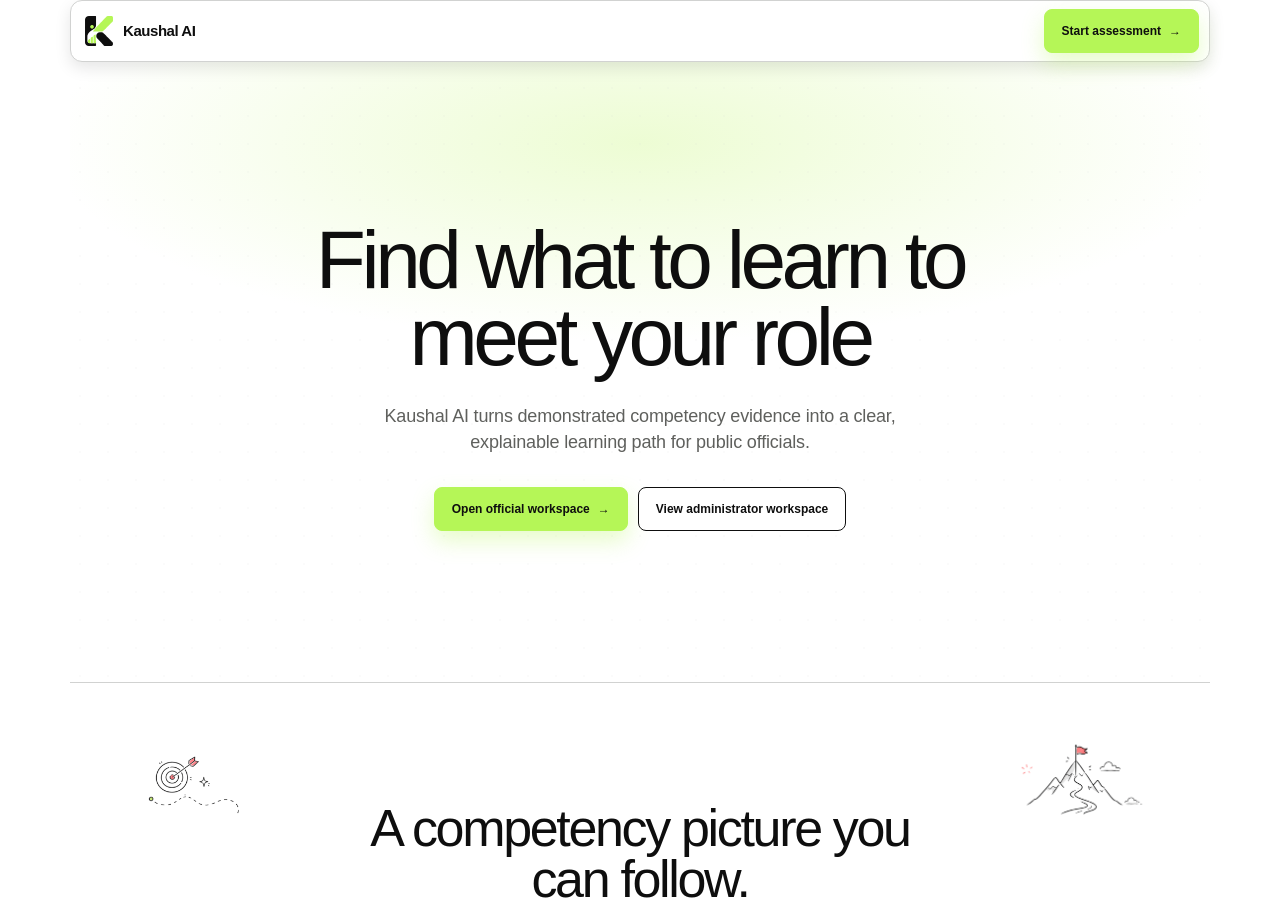
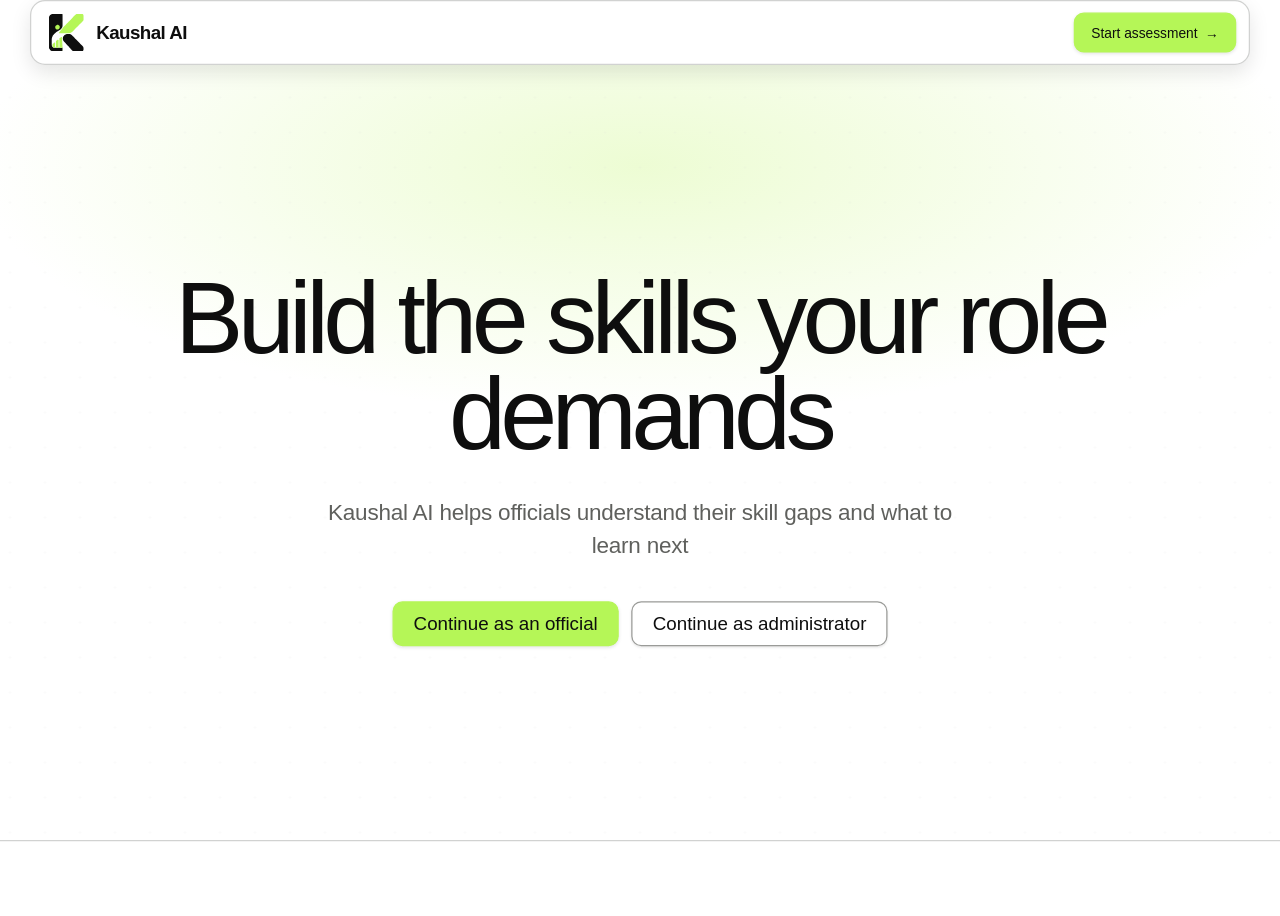
Before and after one commit to Anuraj-dev/kaushalai, a Next.js app: page / in a window 1280 px wide. Shown: the top 916 px of the page. Built offline with nearby package versions, Linux system fonts and the light colour scheme.

Commit message:
fix(ui): align learner entry and landing copy

```diff
--- a/src/app/globals.css
+++ b/src/app/globals.css
@@ -1,4 +1,5 @@
 @import "tailwindcss";
+@source not "../../.next-e2e";
 
 :root {
   color-scheme: light;
@@ -31,11 +32,11 @@
 
 * { box-sizing: border-box; }
 html { background: var(--paper); scroll-behavior: smooth; overflow-x: clip; }
-body { margin: 0; background: var(--paper); color: var(--ink); font-family: var(--font-sans); font-size: 15px; line-height: 1.5; min-height: 100vh; }
+body { margin: 0 auto; background: var(--paper); color: var(--ink); font-family: var(--font-sans); font-size: 15px; line-height: 1.5; transform: scale(1.25); transform-origin: top center; width: 80%; min-height: 80vh; }
 ::selection { background: var(--lime); color: var(--ink); }
 a { color: inherit; }
 button, a, select, input, textarea { font: inherit; }
-button, .button { cursor: pointer; }
+button { cursor: pointer; }
 button:disabled { cursor: not-allowed; }
 :focus-visible { outline: 3px solid var(--ink); outline-offset: 2px; box-shadow: 0 0 0 4px var(--lime); }
 ::placeholder { color: var(--muted); opacity: 1; }
@@ -70,21 +71,22 @@ button:disabled { cursor: not-allowed; }
 .nav-cta-secondary { border-color: var(--ink); background: var(--paper); }
 .demo-badge { display: inline-flex; align-items: center; color: var(--muted); font-family: var(--font-mono); font-size: 10px; white-space: nowrap; }
 .status-dot { display: inline-block; width: 7px; height: 7px; margin-right: 6px; border-radius: 50%; background: var(--success); }
-.nav-cta { display: inline-flex; min-height: 36px; align-items: center; gap: 6px; padding: 0 13px; border: 1px solid var(--lime); border-radius: var(--radius-sm); background: var(--lime); box-shadow: 0 8px 18px rgb(181 246 87 / 34%); font-size: 11px; font-weight: 700; text-decoration: none; }
-.nav-cta:hover { transform: translateY(-1px); box-shadow: 0 10px 22px rgb(181 246 87 / 42%); }
+.nav-cta { gap: 6px; padding: 0 13px; font-size: 11px; text-decoration: none; }
 
-.button { display: inline-flex; min-height: 44px; align-items: center; justify-content: center; gap: 8px; padding: 10px 17px; border: 1px solid transparent; border-radius: var(--radius-sm); font-size: 12px; font-weight: 700; line-height: 1; text-decoration: none; transition: transform 140ms ease, box-shadow 140ms ease, background-color 140ms ease, border-color 140ms ease; }
-.button:hover:not(:disabled) { transform: translateY(-1px); }
-.button:active:not(:disabled) { transform: translateY(0); }
-.button-primary { border-color: var(--lime); background: var(--lime); color: var(--ink); box-shadow: 0 10px 22px rgb(181 246 87 / 32%); }
-.button-primary:hover:not(:disabled) { box-shadow: 0 14px 28px rgb(181 246 87 / 44%); }
-.button-secondary { border-color: var(--ink); background: var(--paper); color: var(--ink); }
-.button-secondary:hover:not(:disabled) { background: var(--lime-wash); }
-.button-dark { border-color: var(--ink); background: var(--ink); color: var(--paper); }
-.button-light { border-color: var(--paper); background: var(--paper); color: var(--ink); }
-.button-white { border-color: var(--paper); background: var(--paper); color: var(--ink); }
-.button-danger { border-color: var(--danger); background: var(--paper); color: var(--danger); }
-.button:disabled { opacity: 0.45; box-shadow: none; transform: none; }
+.kaushal-button { border: 1px solid transparent; }
+.kaushal-button-primary { border-color: var(--lime); background: var(--lime); color: var(--ink); box-shadow: 0 1px 3px rgb(14 14 14 / 12%); }
+.kaushal-button-primary:hover:not(:disabled) { background: var(--lime-card); }
+.kaushal-button-secondary { border-color: var(--line-strong); background: var(--paper); color: var(--ink); box-shadow: 0 1px 2px rgb(14 14 14 / 10%); }
+.kaushal-button-secondary:hover:not(:disabled) { border-color: var(--ink); background: var(--lime-wash); }
+.kaushal-button-dark { border-color: var(--ink); background: var(--ink); color: var(--paper); box-shadow: 0 1px 3px rgb(14 14 14 / 16%); }
+.kaushal-button-dark:hover:not(:disabled) { background: var(--panel-soft); }
+.kaushal-button-light { border-color: var(--paper); background: var(--paper); color: var(--ink); }
+.kaushal-button-danger { border-color: var(--danger); background: var(--paper); color: var(--danger); }
+.kaushal-button-danger:hover:not(:disabled) { background: rgb(216 75 63 / 8%); }
+.kaushal-button-ghost { border-color: transparent; background: transparent; color: var(--muted); }
+.kaushal-button-ghost:hover:not(:disabled) { color: var(--ink); }
+.kaushal-button-link { min-height: 0; border: 0; background: transparent; color: var(--ink); text-underline-offset: 4px; }
+.kaushal-button-link:hover:not(:disabled) { text-decoration: underline; }
 .text-link { color: var(--ink); font-size: 12px; font-weight: 700; text-underline-offset: 4px; }
 .text-link:hover { text-decoration-thickness: 2px; }
 
@@ -159,7 +161,7 @@ button:disabled { cursor: not-allowed; }
 .dark-evidence { display: grid; grid-template-columns: minmax(0, 0.92fr) minmax(320px, 1.08fr); gap: 72px; margin: 0 52px; padding: 52px; border-radius: var(--radius-md); background: var(--panel); color: var(--paper); }
 .dark-evidence-copy h2 { max-width: 450px; margin: 18px 0 15px; font-size: clamp(34px, 4vw, 52px); font-weight: 500; line-height: 0.98; letter-spacing: -0.05em; }
 .dark-evidence-copy p { max-width: 430px; margin: 0; color: var(--muted-light); font-size: 15px; line-height: 1.5; }
-.dark-evidence-copy .button { margin-top: 32px; }
+.dark-evidence-copy .kaushal-button { margin-top: 32px; }
 .evidence-ledger { align-self: center; border: 1px solid rgb(255 255 255 / 24%); border-radius: var(--radius-sm); }
 .ledger-row { display: grid; grid-template-columns: 28px 1fr 24px; gap: 12px; align-items: start; padding: 18px; border-bottom: 1px solid rgb(255 255 255 / 18%); }
 .ledger-row:last-child { border-bottom: 0; }
@@ -285,10 +287,10 @@ button:disabled { cursor: not-allowed; }
 .page-header p, .admin-shell .page-header p { max-width: 640px; margin: 16px 0 0; color: var(--muted); font-size: 14px; line-height: 1.5; }
 .page-header > .tag { flex: 0 0 auto; align-self: start; }
 .header-meta { display: flex; flex-wrap: wrap; gap: 6px; margin-top: 18px; }
-.learner-header .button { flex: 0 0 auto; }
+.learner-header .kaushal-button { flex: 0 0 auto; }
 .learner-header { min-height: 0; padding: 0; border-bottom: 0; justify-content: flex-end; }
 .learner-header > div { display: none; }
-.workspace-back { display: none; }
+.workspace-back { display: none; margin-bottom: 18px; }
 .back-button { min-height: 44px; padding: 0; border: 0; background: transparent; color: var(--muted); font-size: 12px; font-weight: 700; text-decoration: underline; text-decoration-thickness: 1px; text-underline-offset: 5px; }
 .back-button:hover:not(:disabled) { color: var(--ink); text-decoration-thickness: 2px; }
 .back-button:disabled { opacity: 0.45; }
@@ -381,7 +383,7 @@ button:disabled { cursor: not-allowed; }
 .confidence { align-self: start; color: var(--muted); font-family: var(--font-mono); font-size: 10px; text-align: right; white-space: nowrap; }
 .confidence-supported { color: var(--ink); }
 .recommendation-card { margin-top: 16px; border-color: var(--lime); background: var(--lime-wash); }
-.recommendation-card .button-secondary { background: var(--paper); }
+.recommendation-card .kaushal-button-secondary { background: var(--paper); }
 
 .admin-shell { padding-top: 70px; }
 .admin-page-header { align-items: start; }
@@ -411,7 +413,7 @@ button:disabled { cursor: not-allowed; }
 .admin-gap-list span { font-family: var(--font-mono); font-size: 10px; }
 .new-version-form { margin: 24px 0 14px; }
 .matrix-header { display: grid; grid-template-columns: minmax(0, 1fr) auto auto; align-items: start; }
-.matrix-header > .button { margin-top: 3px; }
+.matrix-header > .kaushal-button { margin-top: 3px; }
 .admin-matrix-form, .admin-preview-list { border: 1px solid var(--line-strong); border-radius: var(--radius-sm); background: var(--paper); }
 .admin-matrix-form { padding: 28px; }
 .admin-matrix-form fieldset { min-width: 0; padding: 0; margin: 0; border: 0; }
@@ -424,8 +426,8 @@ button:disabled { cursor: not-allowed; }
 .admin-competency-row input { accent-color: var(--ink); }
 .admin-competency-row select { width: 100%; padding: 9px 8px; border: 1px solid var(--line-strong); border-radius: var(--radius-xs); background: var(--paper); color: var(--ink); }
 .admin-actions { display: flex; flex-wrap: wrap; gap: 10px; margin-top: 24px; padding-top: 20px; border-top: 1px solid var(--line); }
-.admin-actions button, .admin-shell button:not(.button) { min-height: 44px; padding: 10px 15px; border: 1px solid var(--ink); border-radius: var(--radius-sm); background: var(--ink); color: var(--paper); font-size: 12px; font-weight: 700; }
-.admin-actions button:first-child { background: var(--paper); color: var(--ink); }
+.admin-actions button:not(.kaushal-button), .admin-shell button:not(.kaushal-button) { min-height: 44px; padding: 10px 15px; border: 1px solid var(--ink); border-radius: var(--radius-sm); background: var(--ink); color: var(--paper); font-size: 12px; font-weight: 700; }
+.admin-actions .kaushal-button:first-child { background: var(--paper); color: var(--ink); }
 .back-link { display: inline-block; margin-bottom: 24px; }
 .matrix-preview > .page-header { margin-bottom: 24px; }
 .admin-preview-list { display: grid; gap: 0; margin: 0; padding: 28px; list-style: none; }
@@ -505,7 +507,7 @@ button:disabled { cursor: not-allowed; }
   .page-header { display: block; padding-bottom: 22px; }
   .page-header h1, .admin-shell h1 { font-size: 44px; }
   .page-header > .tag { margin-top: 18px; }
-  .learner-header .button { width: 100%; margin-top: 22px; }
+  .learner-header .kaushal-button { width: 100%; margin-top: 22px; }
   .stepper { display: flex; margin: 22px 0 24px; overflow-x: auto; padding-bottom: 3px; }
   .step { min-width: 140px; }
   .surface { padding: 20px; }
@@ -520,7 +522,7 @@ button:disabled { cursor: not-allowed; }
   .form-actions { align-items: stretch; flex-direction: column; }
   .form-actions { display: grid; grid-template-columns: 1fr 1fr; }
   .form-actions .answer-count { grid-column: 1 / -1; grid-row: 1; }
-  .form-actions .button { width: 100%; }
+  .form-actions .kaushal-button { width: 100%; }
   .result-row, .recommendation-row { grid-template-columns: 1fr; gap: 9px; }
   .confidence { text-align: left; }
   .admin-page-header > .tag { margin-top: 18px; }
@@ -536,7 +538,7 @@ button:disabled { cursor: not-allowed; }
   .admin-metric strong { margin-top: 14px; font-size: 28px; }
   .admin-gap-section { grid-template-columns: 1fr; gap: 26px; padding: 22px; }
   .matrix-header { display: block; }
-  .matrix-header > .tag, .matrix-header > .button { display: inline-flex; margin-top: 18px; }
+  .matrix-header > .tag, .matrix-header > .kaushal-button { display: inline-flex; margin-top: 18px; }
   .admin-matrix-form { padding: 20px; }
   .admin-matrix-form legend { font-size: 27px; }
   .admin-competency-row { grid-template-columns: 1fr; gap: 8px; }
@@ -549,7 +551,7 @@ button:disabled { cursor: not-allowed; }
   .nav-cta { padding: 0 10px; font-size: 10px; }
   .landing-hero h1 { font-size: 44px; }
   .landing-actions { width: 100%; }
-  .landing-actions .button { width: 100%; }
+  .landing-actions .kaushal-button { width: 100%; }
   .metric strong { font-size: 24px; }
 }
 
--- a/src/app/layout.tsx
+++ b/src/app/layout.tsx
@@ -17,5 +17,5 @@ export const metadata: Metadata = {
 export const viewport: Viewport = { width: "device-width", initialScale: 1 };
 
 export default function RootLayout({ children }: Readonly<{ children: React.ReactNode }>) {
-  return <html lang="en" data-scroll-behavior="smooth"><body data-design-contract="kaushal-frame-adaptation-v1"><a className="skip-link" href="#main-content">Skip to main content</a><div className="site-frame"><AppNavigation/><div className="content-frame">{children}</div></div></body></html>;
+  return <html lang="en" data-scroll-behavior="smooth"><body data-design-contract="kaushal-frame-adaptation-v1" suppressHydrationWarning><a className="skip-link" href="#main-content">Skip to main content</a><div className="site-frame"><AppNavigation/><div className="content-frame">{children}</div></div></body></html>;
 }
--- a/src/app/page.tsx
+++ b/src/app/page.tsx
@@ -5,37 +5,37 @@ import { Button } from "@/components/ui/button";
 export default function Home() {
   return <main id="main-content" className="landing">
     <section className="landing-hero" aria-labelledby="landing-title">
-      <h1 id="landing-title">Find what to learn to meet your role</h1>
-      <p className="landing-lede">Kaushal AI turns demonstrated competency evidence into a clear, explainable learning path for public officials.</p>
-      <div className="landing-actions"><Button asChild variant="primary"><Link href="/learner">Open official workspace <span aria-hidden="true">→</span></Link></Button><Button asChild variant="secondary"><Link href="/admin">View administrator workspace</Link></Button></div>
+      <h1 id="landing-title">Build the skills your role demands</h1>
+      <p className="landing-lede">Kaushal AI helps officials understand their skill gaps and what to learn next</p>
+      <div className="landing-actions"><Button asChild variant="primary"><Link href="/learner">Continue as an official</Link></Button><Button asChild variant="secondary"><Link href="/admin">Continue as administrator</Link></Button></div>
     </section>
 
     <section className="workflow-preview workflow-preview-decorated" aria-labelledby="workflow-title">
-      <div className="workflow-top-art workflow-top-art-left" aria-hidden="true"><Image src="/landing/top-target.png" alt="" width={160} height={160} /></div><div className="workflow-top-art workflow-top-art-right" aria-hidden="true"><Image src="/landing/top-mountain.png" alt="" width={180} height={160} /></div><div className="section-heading section-heading-centered workflow-heading-decorated"><div className="workflow-heading-text"><h2 id="workflow-title">A competency picture you can follow.</h2><p>One continuous path from role requirements to a practical learning decision.</p></div></div>
+      <div className="workflow-top-art workflow-top-art-left" aria-hidden="true"><Image src="/landing/top-target.png" alt="" width={160} height={160} /></div><div className="workflow-top-art workflow-top-art-right" aria-hidden="true"><Image src="/landing/top-mountain.png" alt="" width={180} height={160} /></div><div className="section-heading section-heading-centered workflow-heading-decorated"><div className="workflow-heading-text"><h2 id="workflow-title">A skill map you can actually act on</h2><p>From what your role needs to what you should learn next</p></div></div>
       <div className="workflow-diagram" aria-label="Assessment, evidence, result, and learning path flow">
-        <div className="workflow-node"><span className="node-index">01</span><strong>Published matrix</strong><small>Required level and importance</small></div>
+        <div className="workflow-node"><span className="node-index">01</span><strong>Role Requirements</strong><small>Expected level and priority</small></div>
         <span className="workflow-arrow" aria-hidden="true">→</span>
         <div className="workflow-node workflow-node-dark"><span className="node-index">02</span><strong>Assessment rounds</strong><small>Baseline, adaptive, clarify</small></div>
         <span className="workflow-arrow" aria-hidden="true">→</span>
-        <div className="workflow-node"><span className="node-index">03</span><strong>Supported gaps</strong><small>Score, confidence, evidence</small></div>
+        <div className="workflow-node"><span className="node-index">03</span><strong>Identified skill gaps</strong><small>Scores backed by evidence</small></div>
         <span className="workflow-arrow" aria-hidden="true">→</span>
-        <div className="workflow-node workflow-node-lime"><span className="node-index">04</span><strong>Learning path</strong><small>Catalog-backed next actions</small></div>
+        <div className="workflow-node workflow-node-lime"><span className="node-index">04</span><strong>Personalized learning path</strong><small>Recommended courses and next steps</small></div>
       </div>
       <div className="workflow-bottom-trail" aria-hidden="true"><div className="workflow-trail-line" /><div className="workflow-trail-items"><div className="workflow-trail-item"><Image src="/landing/bottom-books.png" alt="" width={160} height={130} /></div><div className="workflow-trail-item"><Image src="/landing/bottom-clipboard.png" alt="" width={160} height={130} /></div><div className="workflow-trail-item"><Image src="/landing/bottom-bridge.png" alt="" width={170} height={130} /></div><div className="workflow-trail-item"><Image src="/landing/bottom-signpost.png" alt="" width={150} height={130} /></div></div></div>
     </section>
 
     <section className="feature-section" aria-labelledby="feature-title">
       <div className="feature-grid">
-        <article className="feature-card feature-card-wide"><div className="feature-card-copy"><span className="tag tag-lime">Official workspace</span><h3>Answer in rounds, not all at once.</h3><p>Start with a baseline, then move through personalized evidence and clarification only when the result needs more support.</p></div><div className="feature-wide-art" aria-hidden="true"><Image src="/landing/features/rounds-doc.png" alt="" width={360} height={220} className="feature-wide-doc" /><Image src="/landing/features/rounds-steps.png" alt="" width={360} height={152} className="feature-wide-steps" /><Image src="/landing/features/rounds-arc.png" alt="" width={220} height={132} className="feature-wide-arc" /></div></article>
-        <article className="feature-card feature-card-admin"><span className="tag">Administrator workspace</span><h3>Publish with a paper trail.</h3><p>Review coverage, edit a draft matrix, and publish an immutable version that future assessments can reference.</p><div className="feature-admin-art" aria-hidden="true"><Image src="/landing/features/admin-papers.png" alt="" width={340} height={237} /></div><div className="mini-table" aria-hidden="true"><span/><span/><span/><span/></div></article>
-        <article className="feature-card feature-card-learning"><span className="tag">Learning history</span><h3>Keep progress in context.</h3><p>Course completions add verified history without rewriting the assessment that came before.</p><div className="feature-learning-art" aria-hidden="true"><Image src="/landing/features/learning-full.png" alt="" width={560} height={242} className="learning-timeline-img" /></div><div className="feature-learning-bars" aria-hidden="true"><div className="mini-bars"><span /><span /><span /></div></div></article>
+        <article className="feature-card feature-card-wide"><div className="feature-card-copy"><span className="tag tag-lime">Official workspace</span><h3>Assess step by step</h3><p>Begin with the basics and follow up only where more clarity is needed</p></div><div className="feature-wide-art" aria-hidden="true"><Image src="/landing/features/rounds-doc.png" alt="" width={360} height={220} className="feature-wide-doc" /><Image src="/landing/features/rounds-steps.png" alt="" width={360} height={152} className="feature-wide-steps" /><Image src="/landing/features/rounds-arc.png" alt="" width={220} height={132} className="feature-wide-arc" /></div></article>
+        <article className="feature-card feature-card-admin"><span className="tag">Administrator workspace</span><h3>Publish with a paper trail</h3><p>Build, review, and publish competency matrices with a clear version history</p><div className="feature-admin-art" aria-hidden="true"><Image src="/landing/features/admin-papers.png" alt="" width={340} height={237} /></div><div className="mini-table" aria-hidden="true"><span/><span/><span/><span/></div></article>
+        <article className="feature-card feature-card-learning"><span className="tag">Learning history</span><h3>Track progress over time</h3><p>New progress is recorded while previous assessment results stay intact</p><div className="feature-learning-art" aria-hidden="true"><Image src="/landing/features/learning-full.png" alt="" width={560} height={242} className="learning-timeline-img" /></div><div className="feature-learning-bars" aria-hidden="true"><div className="mini-bars"><span /><span /><span /></div></div></article>
       </div>
     </section>
 
     <section className="lime-band" aria-labelledby="next-step-title">
-      <div className="section-heading section-heading-centered"><h2 id="next-step-title">Competency made visible.<br />Next steps made clear.</h2><p>From published matrix to supported gaps to catalog-backed learning, every recommendation traces back to demonstrated evidence.</p></div>
+      <div className="section-heading section-heading-centered"><h2 id="next-step-title">From skill gaps to the right learning path</h2><p>Each recommendation comes from what the role requires and what the assessment shows</p></div>
     </section>
 
-    <footer className="landing-footer"><div className="footer-brand"><div className="footer-brand-row"><span className="brand-mark brand-mark-light" aria-hidden="true"><img src="/kaushal-logo.svg" alt="" width={22} height={22} style={{ width: 22, height: 22, objectFit: "contain" }} /></span><strong>Kaushal AI</strong></div><p>Evidence-based competency practice for public officials.</p></div><nav className="footer-nav" aria-label="Footer"><a href="#workflow-title">How it works</a><Link href="/privacy">Privacy</Link><Link href="/terms">Terms</Link><a href="https://github.com/Anuraj-dev/kaushalai" target="_blank" rel="noreferrer">GitHub</a></nav><div className="footer-bottom"><small>© 2026 Kaushal AI</small></div></footer>
+    <footer className="landing-footer"><div className="footer-brand"><div className="footer-brand-row"><span className="brand-mark brand-mark-light" aria-hidden="true"><img src="/kaushal-logo.svg" alt="" width={22} height={22} style={{ width: 22, height: 22, objectFit: "contain" }} /></span><strong>Kaushal AI</strong></div><p>Personalized learning for public officials</p></div><nav className="footer-nav" aria-label="Footer"><a href="#workflow-title">How it works</a><Link href="/privacy">Privacy</Link><Link href="/terms">Terms</Link><a href="https://github.com/Anuraj-dev/kaushalai" target="_blank" rel="noreferrer">GitHub</a></nav><div className="footer-bottom"><small>© 2026 Kaushal AI</small></div></footer>
   </main>;
 }
--- a/src/components/ui/button.tsx
+++ b/src/components/ui/button.tsx
@@ -5,25 +5,25 @@ import * as React from "react";
 import { cn } from "@/lib/utils";
 
 const buttonVariants = cva(
-  "button inline-flex items-center justify-center whitespace-nowrap rounded-[var(--radius-sm)] text-xs font-bold leading-none transition-[transform,box-shadow,background-color,border-color] duration-150 outline-offset-2 focus-visible:outline focus-visible:outline-[3px] focus-visible:outline-[var(--ink)] disabled:pointer-events-none disabled:cursor-not-allowed disabled:opacity-45 disabled:shadow-none disabled:transform-none [&_svg]:pointer-events-none [&_svg]:shrink-0",
+  "kaushal-button inline-flex items-center justify-center whitespace-nowrap rounded-lg text-sm font-medium leading-none transition-colors outline-offset-2 focus-visible:outline focus-visible:outline-2 disabled:pointer-events-none disabled:cursor-not-allowed disabled:opacity-50 disabled:shadow-none disabled:transform-none [&_svg]:pointer-events-none [&_svg]:shrink-0",
   {
     variants: {
       variant: {
-        default: "button-primary",
-        primary: "button-primary",
-        destructive: "button-danger",
-        danger: "button-danger",
-        outline: "button-secondary",
-        secondary: "button-secondary",
-        dark: "button-dark",
-        light: "button-light",
-        ghost: "border-transparent bg-transparent text-[var(--muted)] hover:text-[var(--ink)]",
-        link: "min-h-0 border-0 bg-transparent px-0 py-0 text-[var(--ink)] underline-offset-4 hover:underline",
+        default: "kaushal-button-primary",
+        primary: "kaushal-button-primary",
+        destructive: "kaushal-button-danger",
+        danger: "kaushal-button-danger",
+        outline: "kaushal-button-secondary",
+        secondary: "kaushal-button-secondary",
+        dark: "kaushal-button-dark",
+        light: "kaushal-button-light",
+        ghost: "kaushal-button-ghost",
+        link: "kaushal-button-link",
       },
       size: {
-        default: "min-h-11 px-[17px] py-2",
-        sm: "min-h-9 rounded-[var(--radius-sm)] px-[13px] text-[11px]",
-        lg: "min-h-12 px-8",
+        default: "h-9 px-4 py-2",
+        sm: "h-8 rounded-lg px-3 text-xs",
+        lg: "h-10 rounded-lg px-8",
         icon: "h-9 w-9",
       },
     },
```
Also changed, not shown: 2 other files (tests, documents, lock files or other folders).
